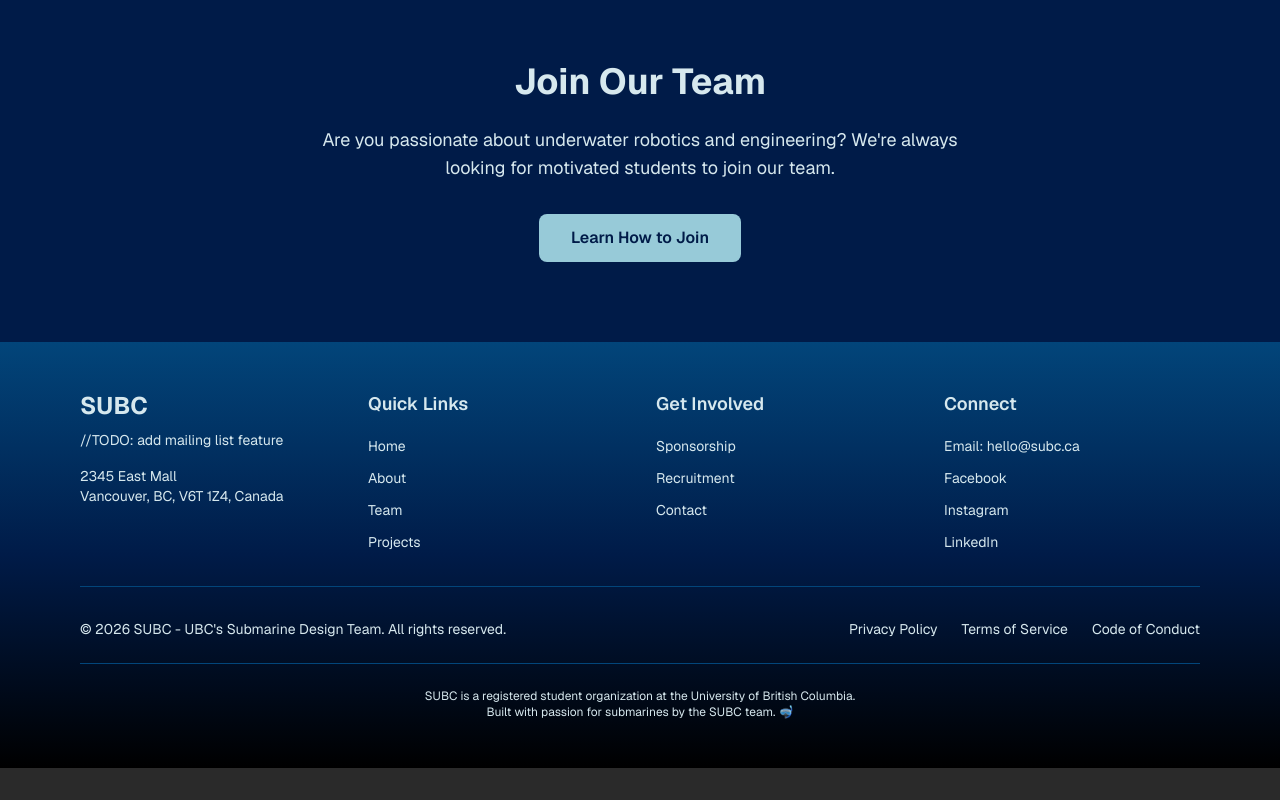
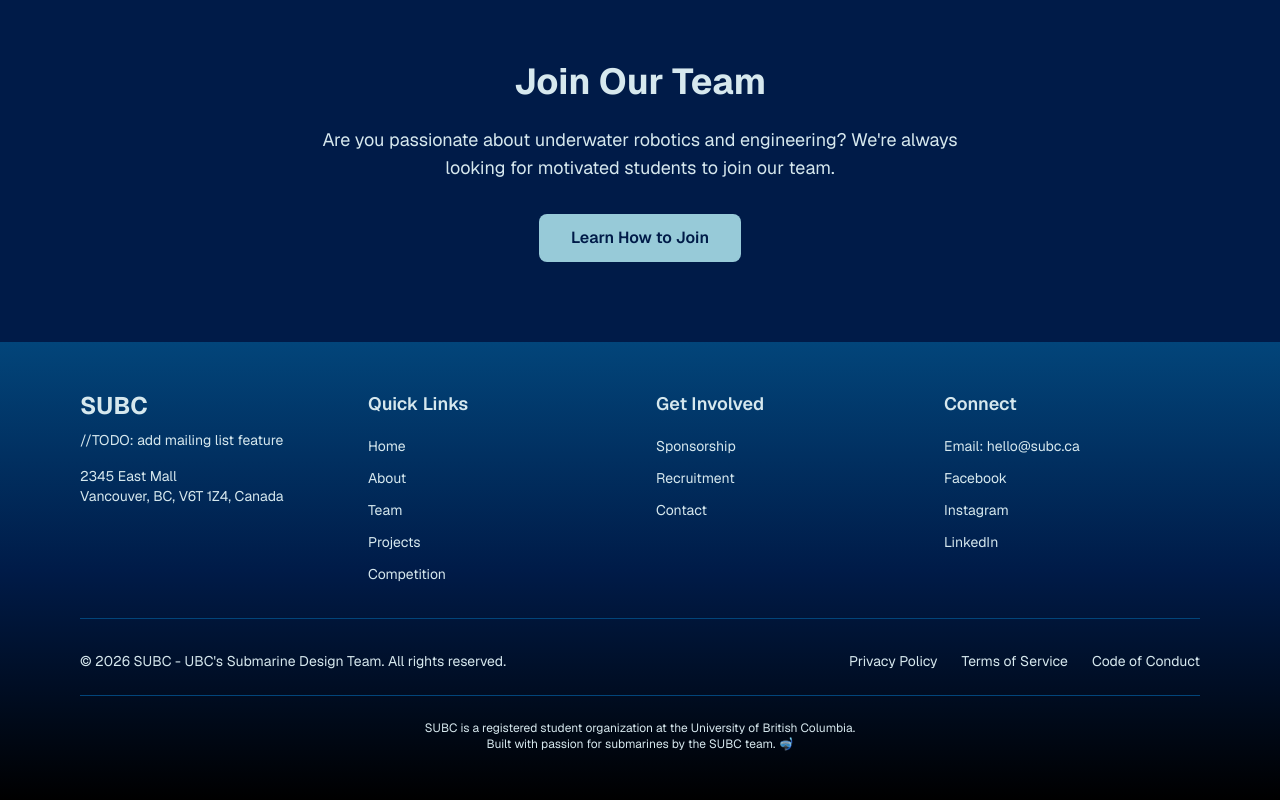
Before and after one commit to UBC-SUBC/new-website, a Next.js app: page / in a window 1280 px wide. Shown: the part 2806-3606 px from the top of the page. Before the commit the page ends 3574 px from the top, so only its background shows below. Built offline with nearby package versions, Linux system fonts and the light colour scheme.

Commit message:
add competition link to footer

```diff
--- a/src/components/Footer.tsx
+++ b/src/components/Footer.tsx
@@ -9,6 +9,7 @@
       { href: '/about', label: 'About' },
       { href: '/team', label: 'Team' },
       { href: '/projects', label: 'Projects' },
+      { href: '/competition', label: 'Competition' },
     ],
     'Get Involved': [
       { href: '/sponsorship', label: 'Sponsorship' },
```
